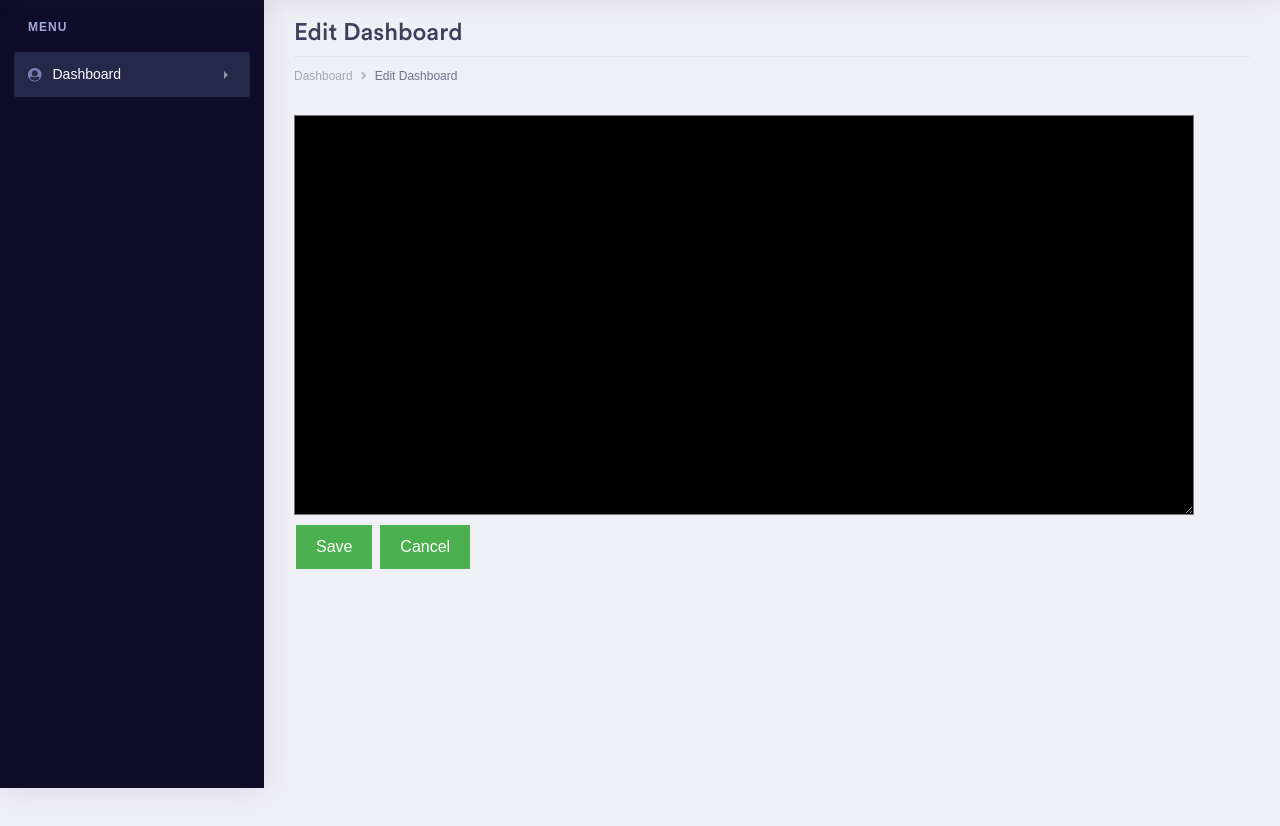
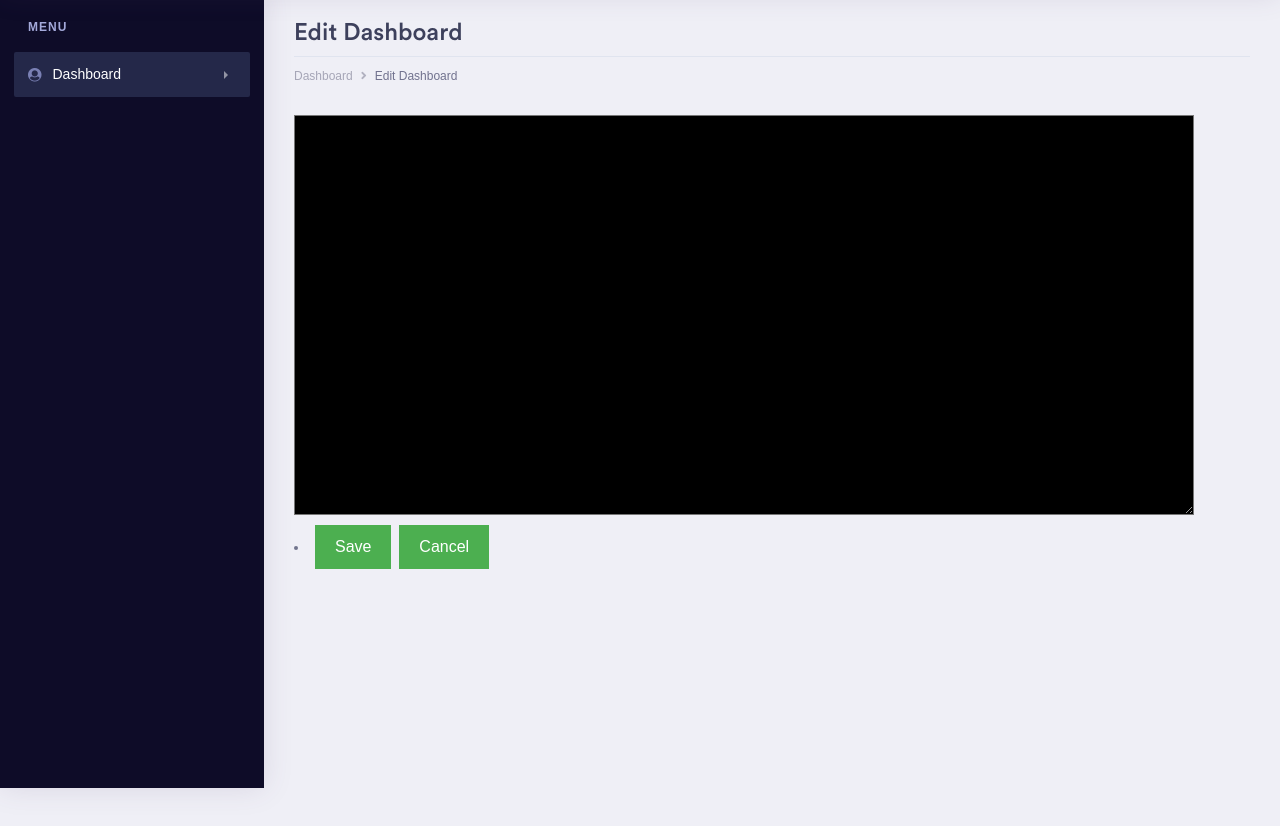
Before and after one commit to shriyachhabra/acms-project, a website: page view/edit_query_view.html in a window 1280 px wide. Shown: the part 72-898 px from the top of the page. Drawn offline with nearby package versions, Linux system fonts and the light colour scheme; no server answers.

Commit message:
edit_pagefrotend

```diff
--- a/view/edit_query_view.html
+++ b/view/edit_query_view.html
@@ -130,9 +130,15 @@
 
                     <textarea id="myTextArea"
                         style="background-color: black;color: yellow;height:400px;width:900px;font-size:12pt"></textarea>
-                    <button class="button" id="save">Save</button>
-                    <a href="../view/dashboard_view.html" class="button">Cancel</a>
-
+                    <li class="new-change">
+                        <button class="button" id="save">Save</button>
+                        <a href="../view/dashboard_view.html" class="button">Cancel</a>
+                    </li>
+                    <style>
+                        .new-change {
+                            position: left;
+                        }
+                    </style>
                 </div>
             </div>
         </div>
```
